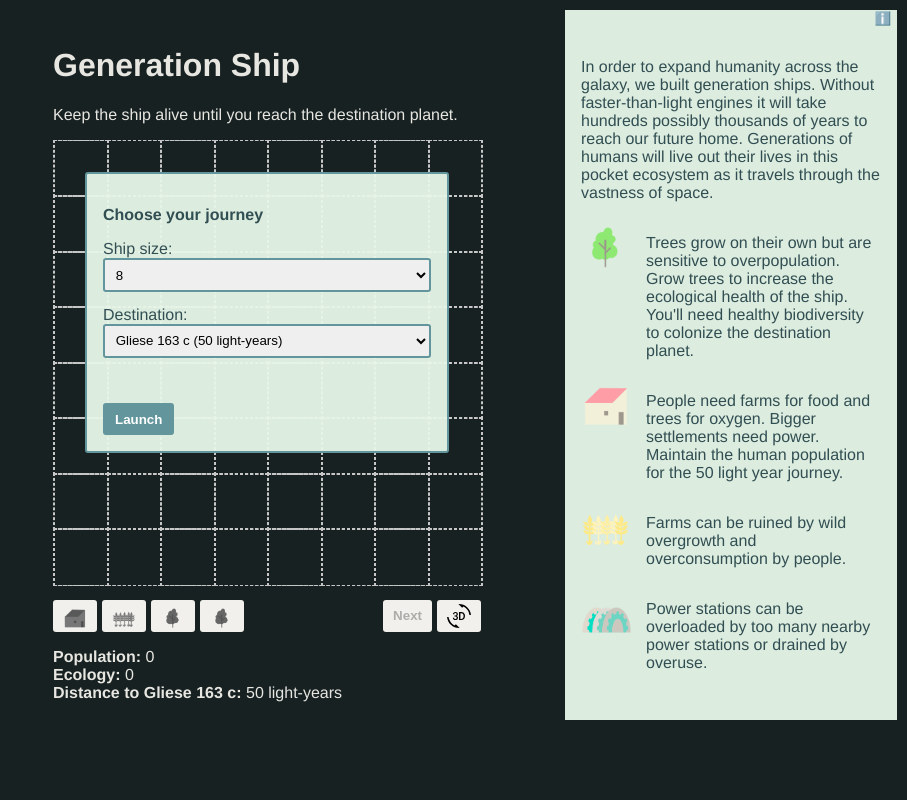
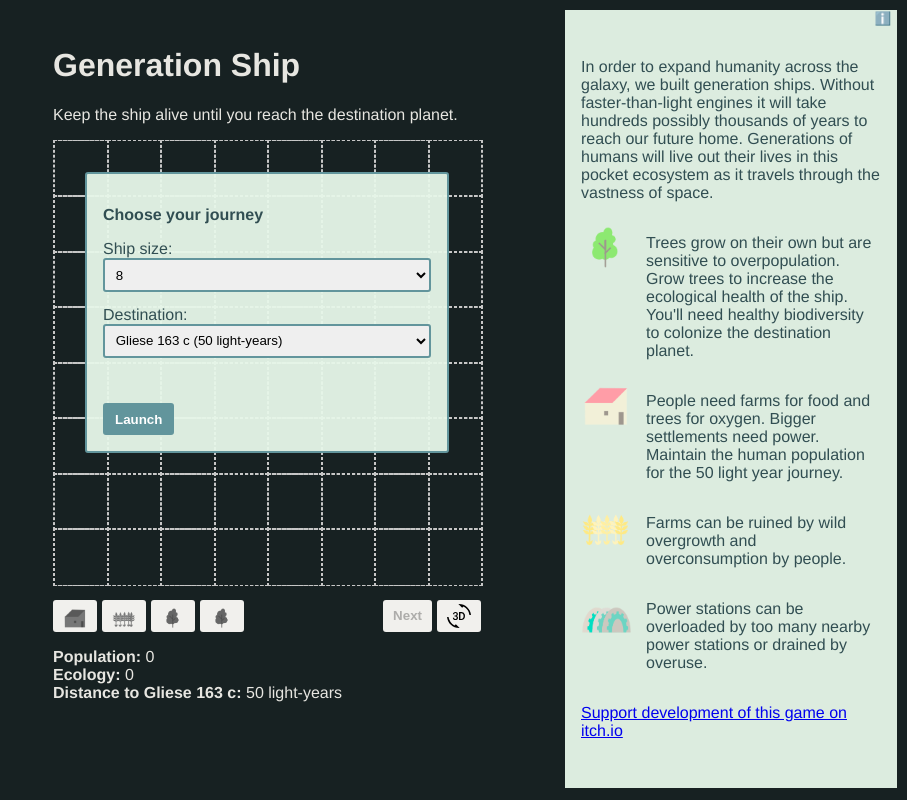
Before and after one commit to andrewlaskey/generation-ship, a Vue app: page / in a window 1280 px wide. Both pictures are taken after a click on the button "ℹ️". Shown: the whole page, without its empty margins (373-1280 px from the left). Built offline with nearby package versions, Linux system fonts and the light colour scheme.

Commit message:
add donate link

```diff
--- a/src/components/Info.vue
+++ b/src/components/Info.vue
@@ -38,6 +38,11 @@
           drained by overuse.
         </p>
       </div>
+      <p>
+        <a href="https://kgmpers.itch.io/generation-ship/donate" target="_blank"
+          >Support development of this game on itch.io</a
+        >
+      </p>
     </div>
   </div>
 </template>
```
